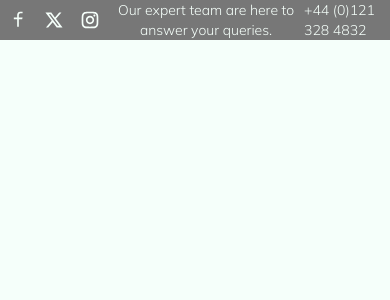
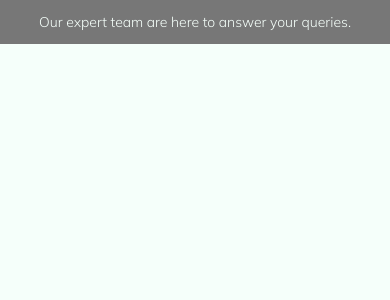
Before and after one commit to Nimira43/E-Kom, a React (Vite) app in the folder frontend/: page / in a window 390 px wide. Shown: the top 300 px of the page. Built offline with nearby package versions, Linux system fonts and the light colour scheme; a web font is replaced by a local one.

Commit message:
Making Topbar responsive.

```diff
--- a/frontend/src/components/Layout/Topbar.jsx
+++ b/frontend/src/components/Layout/Topbar.jsx
@@ -2,24 +2,50 @@ import { RiFacebookLine, RiTwitterXLine, RiInstagramLine } from 'react-icons/ri'
 
 const Topbar = () => {
   return (
-    <div className='bg-grey-medium text-light'>
-      <div className='container mx-auto flex justify-between items-center'>
-        <div className='flex items-center space-x-4 p-2'>
-          <a href='#' className='hover:text-blue-light'>
+    <div
+      className='bg-grey-medium text-light'
+    >
+      <div
+        className='container mx-auto flex justify-between items-center py-3 px-4'
+      >
+        <div
+          className='hidden md:flex items-center space-x-4'
+        >
+          <a
+            href='#'
+            className='hover:text-blue-light'
+          >
             <RiFacebookLine className='h-5 w-5'/>
           </a>
-          <a href='#' className='hover:text-blue-light text-royal'>
+          <a
+            href='#'
+            className='hover:text-blue-light'
+          >
             <RiTwitterXLine className='h-5 w-5'/>
           </a>
-          <a href='#' className='hover:text-blue-light'>
+          <a
+            href='#'
+            className='hover:text-blue-light'
+          >
             <RiInstagramLine className='h-5 w-5'/>
           </a>
         </div>
-        <div className='text-sm text-center'>
-          <span>Our expert team are here to answer your queries.</span>
+        <div
+          className='text-sm text-center flex-grow'
+        >
+          <span>
+            Our expert team are here to answer your queries.
+          </span>
         </div>
-        <div className='text-sm'>
-          <a href='#' className='hover:text-blue-light'>+44 (0)121 328 4832</a>
+        <div
+          className='text-sm hidden md:block'
+        >
+          <a
+          href='#'
+          className='hover:text-blue-light'
+          >
+            +44 (0)121 328 4832
+          </a>
         </div>
       </div>
     </div>
```
